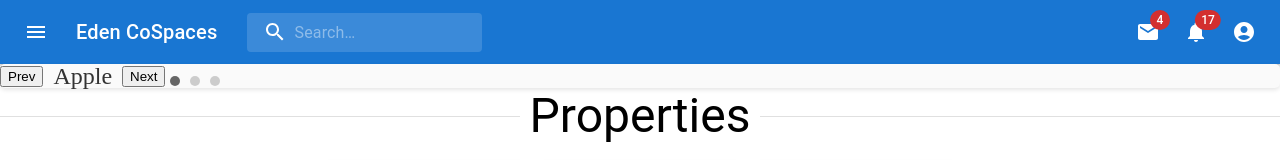
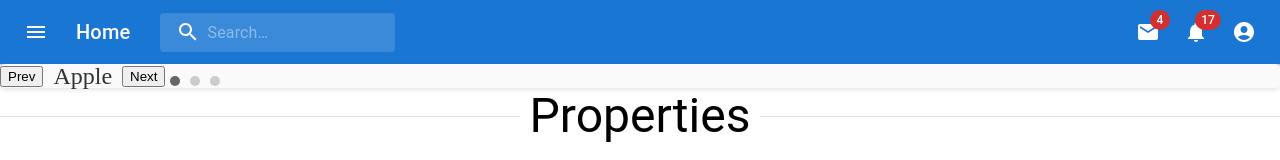
Before and after one commit to leekayden/coliving, a React (Create React App) app: page / in a window 1280 px wide. Shown: the top 160 px of the page. Built offline with nearby package versions, Linux system fonts and the light colour scheme; grey boxes are pictures that could not be loaded.

Commit message:
Update App.tsx

```diff
--- a/src/App.tsx
+++ b/src/App.tsx
@@ -12,7 +12,7 @@ function App() {
   const titles = PropertyList.map(item => item.title);
   return (
     <div className="App">
-      <NavBar appname={AppName} isHomeOwner={false} />
+      <NavBar appname={"Home"} isHomeOwner={false} />
       <Carousel items={titles} />
       <Typography variant="h3" gutterBottom>
         <Divider>Properties</Divider>
```
